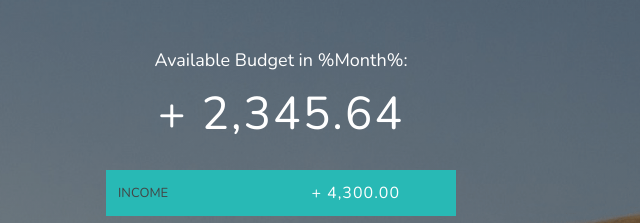
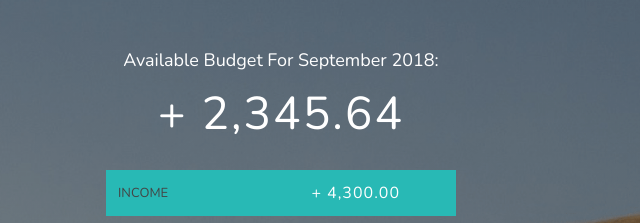
Before and after one commit to codejagaban/budgety, a plain HTML site: page index.html in a window 1280 px wide. Shown: the top 223 px of the page, 359-999 px from the left. Drawn offline with nearby package versions, Linux system fonts and the light colour scheme.

Commit message:
added base for the app

```diff
--- a/app.js
+++ b/app.js
@@ -0,0 +1,57 @@
+
+// BUDGETCONTROLLER
+// creates a module to control the budgets
+// placed inside an IIFE to make it private
+
+var budgetController = (function () {
+
+
+
+})();
+
+
+// UICONTROLLER
+// creates a module to control the UI being updated
+
+// placed inside an IIFE to make it private
+
+var UIController = (function(){
+    // some code here
+
+})();
+
+// GLOBAL APP CONTROLLER,
+// creates another module that interacts with the budgetController and the UIController
+var controller = (function(budgetCtrl,UICtrl) {
+
+    ctrlAddItem = function () {
+
+        // 1.Get the field input data
+
+        // 2.Add the item to the budgetController
+
+        // 3.Add the item to the UIController
+
+        // 4. Calculate the budget
+
+        // 5.Display the budget on the UI
+
+        console.log('It Works :) .');
+
+
+    }
+    // listens to the add btn and gets the field input
+    document.querySelector('.add__btn').addEventListener('click', ctrlAddItem);
+
+    // gets the field input when the user presses the enter key
+    document.addEventListener('keypress', function(event) {
+        if (event.keyCode === 13 || event.which === 13) {
+
+            ctrlAddItem();
+
+        }
+
+
+    })
+
+})(budgetController, UIController);
--- a/index.html
+++ b/index.html
@@ -12,7 +12,7 @@
         <div class="top">
             <div class="budget">
                 <div class="budget__title">
-                    Available Budget in <span class="budget__title--month">%Month%</span>:
+                    Available Budget For <span class="budget__title--month">September 2018</span>:
                 </div>
 
                 <div class="budget__value">+ 2,345.64</div>
```
